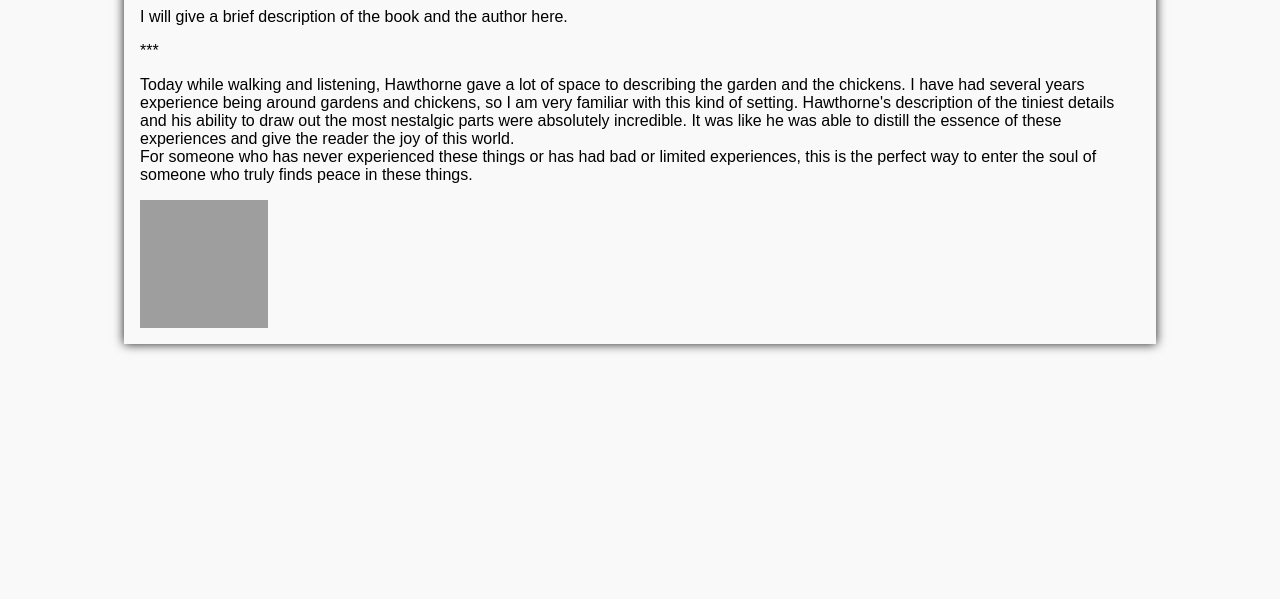
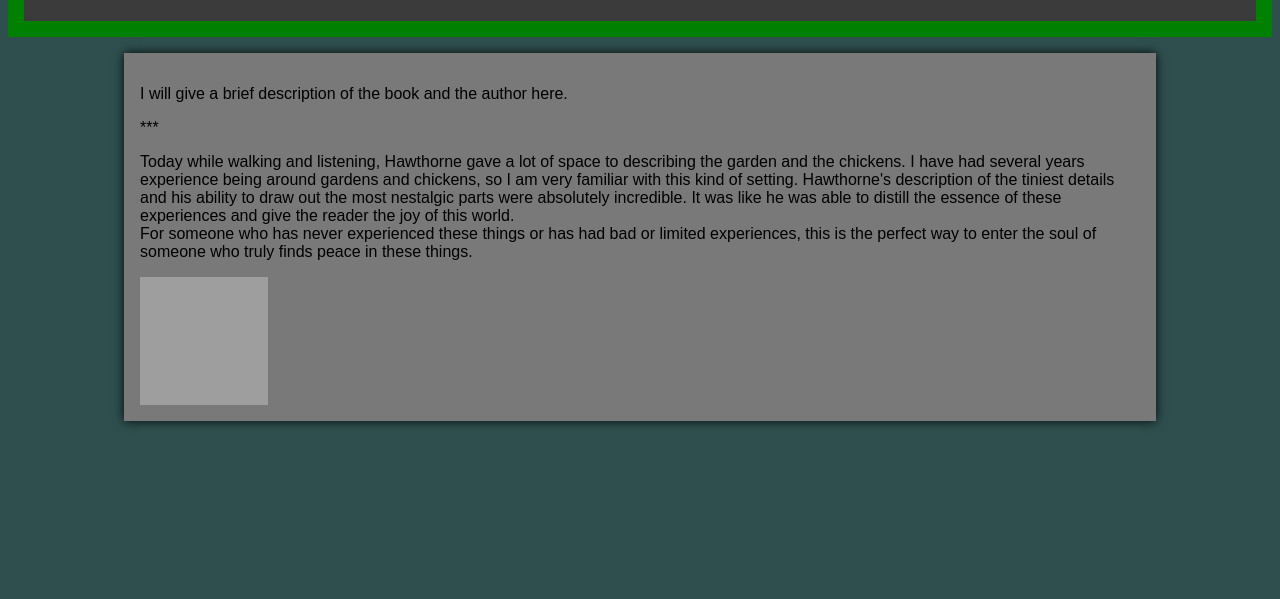
Before and after one commit to Proto-Realist/blog, a plain HTML site: page 7gables.html in a window 1280 px wide. Shown: the part 201-800 px from the top of the page. Drawn offline with Linux system fonts and the light colour scheme; grey boxes are pictures that could not be loaded.

Commit message:
Update 7gables.html

```diff
--- a/7gables.html
+++ b/7gables.html
@@ -4,7 +4,7 @@
       <meta charset="UTF-8">
       <meta name="viewport" content="width=device-width, initial-scale=1.0">
       <title>House of the Seven Gables</title>
-      <link rel="stylesheet" href="style2.css">
+      <link rel="stylesheet" href="style7gables.css">
     </head>
     <body>
       <header>
```
